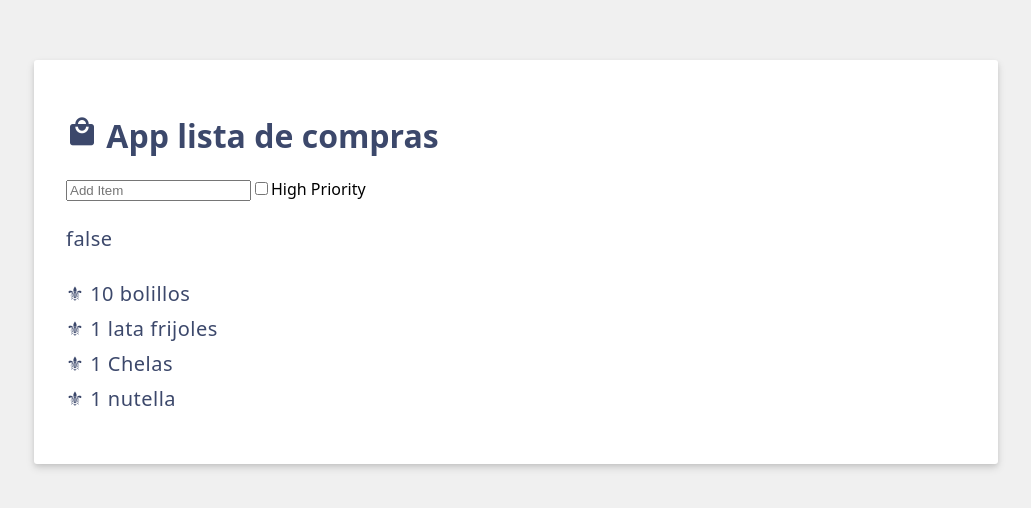
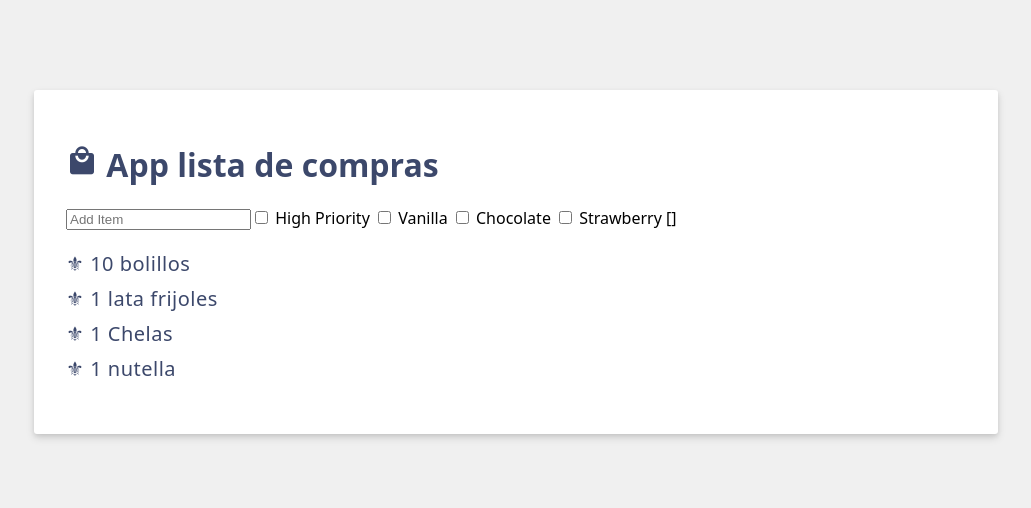
Before and after one commit to MoonGarc/DADM-2024B, a Vue app: page / in a window 1280 px wide. Shown: the part 138-646 px from the top of the page, without its empty margins (124-1155 px from the left). Built offline with nearby package versions, Linux system fonts and the light colour scheme.

Commit message:
⭐FEAT: Enlazado multiple con checkboxes

```diff
--- a/src/App.vue
+++ b/src/App.vue
@@ -5,14 +5,29 @@
     </h1>
     <input type="text" placeholder="Add Item" v-model.trim="newItem">
 
-    <!-- Checkbox para Alta Prioridad -->
+    <!-- Caja de seleccion de prioridad -->
     <label>
-      <input type="checkbox" v-model="newItemHighPriority">High Priority
+      <input type="checkbox" v-model="newItemHighPriority">
+      High Priority
     </label>
 
-    {{ newItem }}
-    <p>{{ newItemHighPriority }}</p>
+    <!-- Helados -->
+    <label>
+      <input type="checkbox" v-model="iceCreamFlavors" value="vanilla">
+      Vanilla
+    </label>
+    <label>
+      <input type="checkbox" v-model="iceCreamFlavors" value="chocolate">
+      Chocolate
+    </label>
+    <label>
+      <input type="checkbox" v-model="iceCreamFlavors" value="strawberry">
+      Strawberry
+    </label>
 
+    {{ iceCreamFlavors }}
+
+    <!-- Lista -->
     <ul>
       <li v-for="{ id, label } in items" v-bind:key="id">
         ⚜ {{ label }}
@@ -32,6 +47,7 @@
   ]);
   const newItem = ref('');
   const newItemHighPriority = ref(false);
+  const iceCreamFlavors = ref([]);
   </script>
 
   <style scoped>
```
